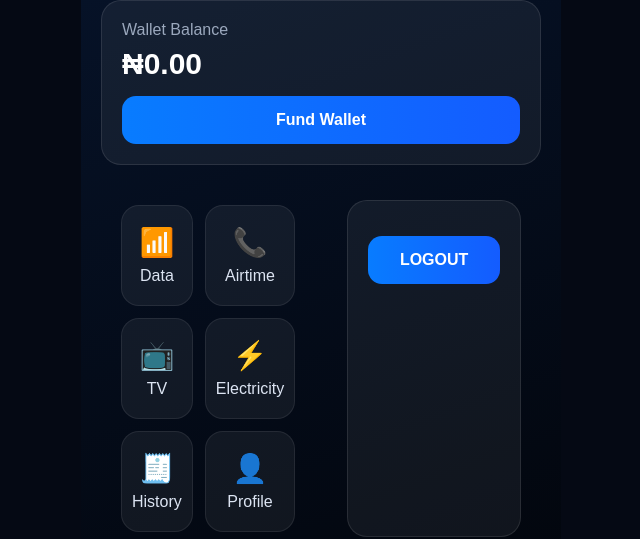
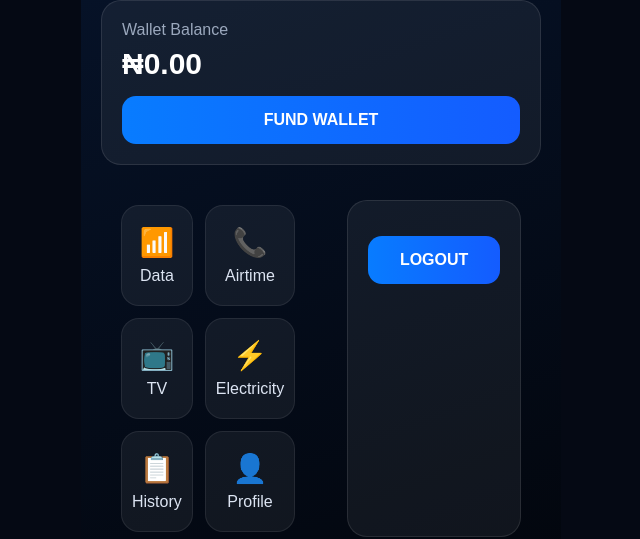
Before and after one commit to rbtdatagift-ux/RC_DATA_WEB, a plain HTML site: page index.html in a window 1280 px wide. Shown: the part 201-740 px from the top of the page, 319-959 px from the left. Drawn offline with Linux system fonts and the light colour scheme.

Commit message:
Update index.html

```diff
--- a/index.html
+++ b/index.html
@@ -34,9 +34,13 @@
   ₦0.00
 </div>
 
-    <button class="button">
-      Fund Wallet
-    </button>
+    <a
+  href="wallet.html"
+  class="button"
+  style="display:block; text-align:center; text-decoration:none;"
+>
+  FUND WALLET
+</a>
 
   </div>
 
@@ -66,7 +70,7 @@
   </a>
 
   <a href="history.html" class="service">
-    <div class="service-icon">🧾</div>
+    <div class="service-icon">📋</div>
     <p>History</p>
   </a>
 
```
